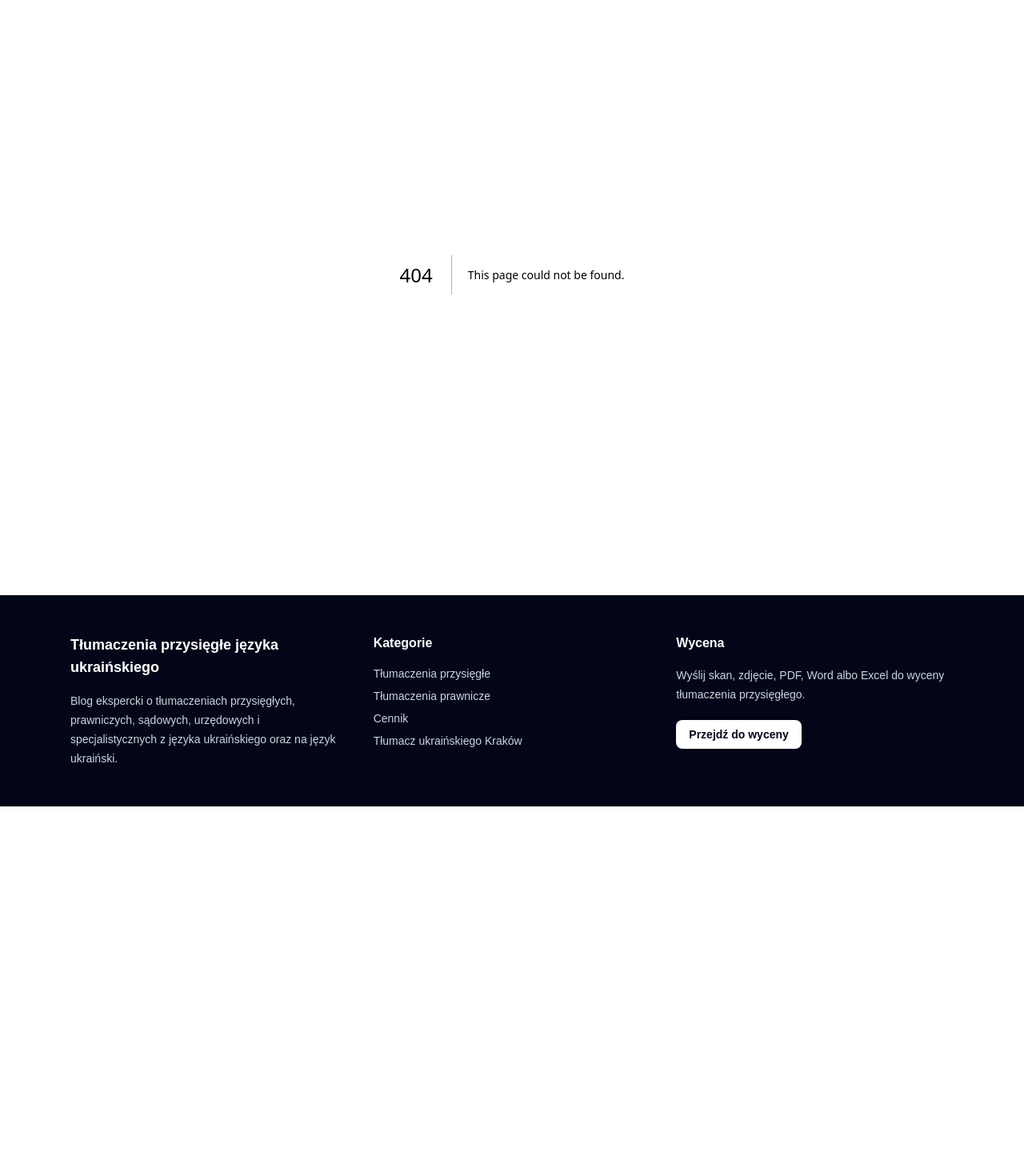
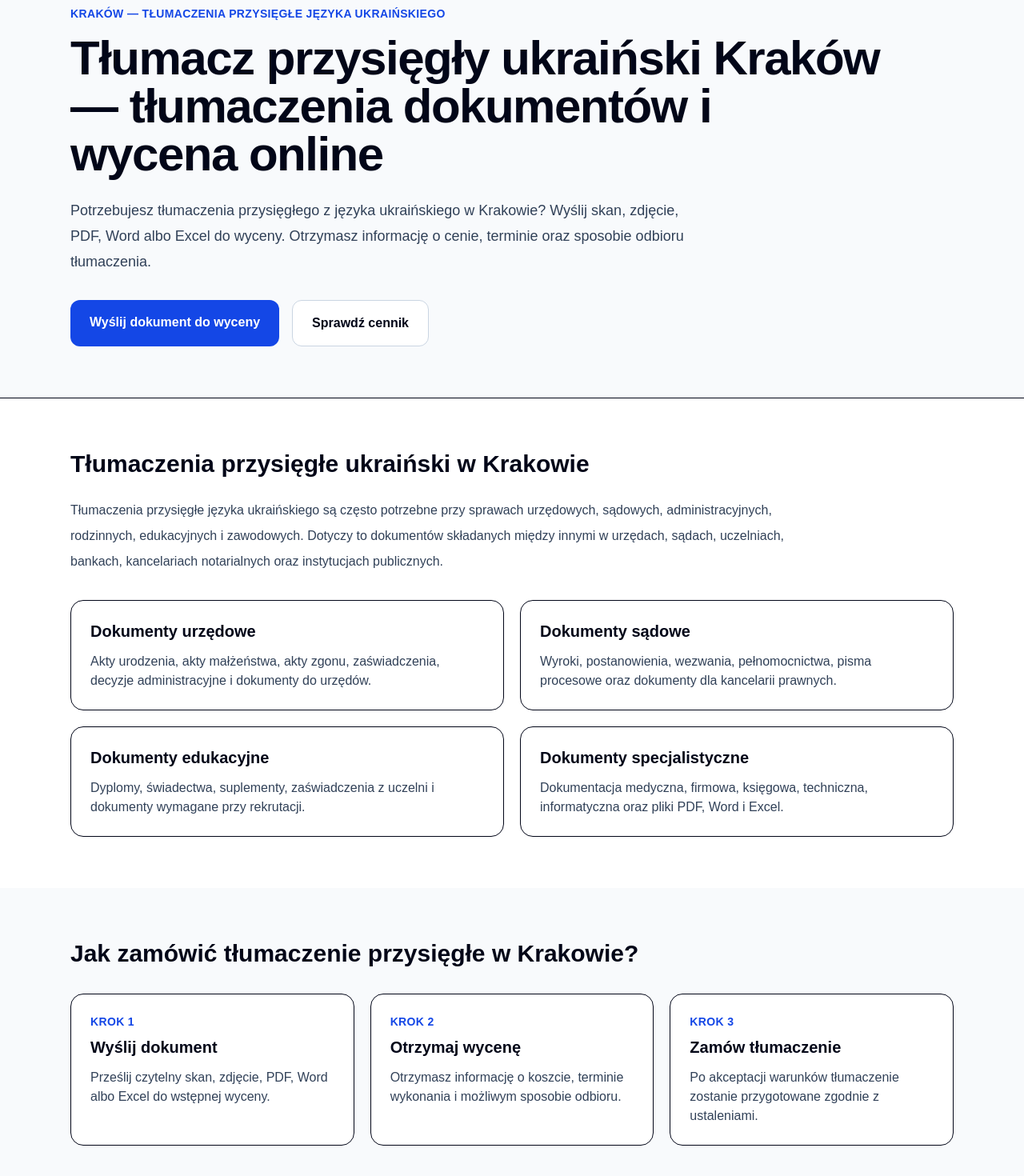
Before and after one commit to tzdh4c2pyw-tech/tlumaczenia-przysiegle-blog, a Next.js app: page /miasta/krakow in a window 1280 px wide. Before the commit this address had no page. Shown: the part 134-1604 px from the top of the page at 80% size. Before the commit the page ends 1142 px from the top, so only its background shows below. Built offline with nearby package versions, Linux system fonts and the light colour scheme.

Commit message:
Add Krakow local SEO page

```diff
--- /dev/null
+++ b/app/miasta/krakow/page.tsx
@@ -0,0 +1,188 @@
+import type { Metadata } from "next";
+
+export const metadata: Metadata = {
+  title: "Tłumacz przysięgły ukraiński Kraków — wycena online",
+  description:
+    "Tłumacz przysięgły języka ukraińskiego w Krakowie. Tłumaczenia dokumentów urzędowych, sądowych, prawniczych, medycznych i firmowych. Wyślij dokument do wyceny.",
+};
+
+export default function KrakowPage() {
+  return (
+    <main className="bg-white text-slate-950">
+      <section className="border-b bg-slate-50">
+        <div className="mx-auto max-w-6xl px-6 py-16">
+          <p className="mb-4 text-sm font-semibold uppercase tracking-wide text-blue-700">
+            Kraków — tłumaczenia przysięgłe języka ukraińskiego
+          </p>
+
+          <h1 className="max-w-5xl text-4xl font-bold tracking-tight md:text-6xl">
+            Tłumacz przysięgły ukraiński Kraków — tłumaczenia dokumentów i wycena online
+          </h1>
+
+          <p className="mt-6 max-w-3xl text-lg leading-8 text-slate-700">
+            Potrzebujesz tłumaczenia przysięgłego z języka ukraińskiego w
+            Krakowie? Wyślij skan, zdjęcie, PDF, Word albo Excel do wyceny.
+            Otrzymasz informację o cenie, terminie oraz sposobie odbioru
+            tłumaczenia.
+          </p>
+
+          <div className="mt-8 flex flex-col gap-4 sm:flex-row">
+            <a
+              href="https://tlumaczrosyjskiegoiukrainskiego.pl"
+              className="rounded-xl bg-blue-700 px-6 py-4 text-center font-semibold text-white hover:bg-blue-800"
+            >
+              Wyślij dokument do wyceny
+            </a>
+
+            <a
+              href="/cennik"
+              className="rounded-xl border border-slate-300 bg-white px-6 py-4 text-center font-semibold hover:bg-slate-50"
+            >
+              Sprawdź cennik
+            </a>
+          </div>
+        </div>
+      </section>
+
+      <section className="mx-auto max-w-6xl px-6 py-16">
+        <h2 className="text-3xl font-bold">
+          Tłumaczenia przysięgłe ukraiński w Krakowie
+        </h2>
+
+        <p className="mt-6 max-w-4xl leading-8 text-slate-700">
+          Tłumaczenia przysięgłe języka ukraińskiego są często potrzebne przy
+          sprawach urzędowych, sądowych, administracyjnych, rodzinnych,
+          edukacyjnych i zawodowych. Dotyczy to dokumentów składanych między
+          innymi w urzędach, sądach, uczelniach, bankach, kancelariach
+          notarialnych oraz instytucjach publicznych.
+        </p>
+
+        <div className="mt-8 grid gap-5 md:grid-cols-2">
+          <div className="rounded-2xl border p-6">
+            <h3 className="text-xl font-bold">Dokumenty urzędowe</h3>
+            <p className="mt-3 text-slate-700">
+              Akty urodzenia, akty małżeństwa, akty zgonu, zaświadczenia,
+              decyzje administracyjne i dokumenty do urzędów.
+            </p>
+          </div>
+
+          <div className="rounded-2xl border p-6">
+            <h3 className="text-xl font-bold">Dokumenty sądowe</h3>
+            <p className="mt-3 text-slate-700">
+              Wyroki, postanowienia, wezwania, pełnomocnictwa, pisma procesowe
+              oraz dokumenty dla kancelarii prawnych.
+            </p>
+          </div>
+
+          <div className="rounded-2xl border p-6">
+            <h3 className="text-xl font-bold">Dokumenty edukacyjne</h3>
+            <p className="mt-3 text-slate-700">
+              Dyplomy, świadectwa, suplementy, zaświadczenia z uczelni i
+              dokumenty wymagane przy rekrutacji.
+            </p>
+          </div>
+
+          <div className="rounded-2xl border p-6">
+            <h3 className="text-xl font-bold">Dokumenty specjalistyczne</h3>
+            <p className="mt-3 text-slate-700">
+              Dokumentacja medyczna, firmowa, księgowa, techniczna,
+              informatyczna oraz pliki PDF, Word i Excel.
+            </p>
+          </div>
+        </div>
+      </section>
+
+      <section className="bg-slate-50">
+        <div className="mx-auto max-w-6xl px-6 py-16">
+          <h2 className="text-3xl font-bold">
+            Jak zamówić tłumaczenie przysięgłe w Krakowie?
+          </h2>
+
+          <div className="mt-8 grid gap-5 md:grid-cols-3">
+            <div className="rounded-2xl border bg-white p-6">
+              <p className="text-sm font-semibold uppercase tracking-wide text-blue-700">
+                Krok 1
+              </p>
+
+              <h3 className="mt-2 text-xl font-bold">
+                Wyślij dokument
+              </h3>
+
+              <p className="mt-3 text-slate-700">
+                Prześlij czytelny skan, zdjęcie, PDF, Word albo Excel do
+                wstępnej wyceny.
+              </p>
+            </div>
+
+            <div className="rounded-2xl border bg-white p-6">
+              <p className="text-sm font-semibold uppercase tracking-wide text-blue-700">
+                Krok 2
+              </p>
+
+              <h3 className="mt-2 text-xl font-bold">
+                Otrzymaj wycenę
+              </h3>
+
+              <p className="mt-3 text-slate-700">
+                Otrzymasz informację o koszcie, terminie wykonania i możliwym
+                sposobie odbioru.
+              </p>
+            </div>
+
+            <div className="rounded-2xl border bg-white p-6">
+              <p className="text-sm font-semibold uppercase tracking-wide text-blue-700">
+                Krok 3
+              </p>
+
+              <h3 className="mt-2 text-xl font-bold">
+                Zamów tłumaczenie
+              </h3>
+
+              <p className="mt-3 text-slate-700">
+                Po akceptacji warunków tłumaczenie zostanie przygotowane zgodnie
+                z ustaleniami.
+              </p>
+            </div>
+          </div>
+        </div>
+      </section>
+
+      <section className="mx-auto max-w-6xl px-6 py-16">
+        <h2 className="text-3xl font-bold">
+          Najczęstsze dokumenty tłumaczone w Krakowie
+        </h2>
+
+        <div className="mt-8 grid gap-4 md:grid-cols-2">
+          <div className="rounded-xl border p-5">Akt urodzenia z Ukrainy</div>
+          <div className="rounded-xl border p-5">Akt małżeństwa z Ukrainy</div>
+          <div className="rounded-xl border p-5">Prawo jazdy z Ukrainy</div>
+          <div className="rounded-xl border p-5">Dyplom albo świadectwo</div>
+          <div className="rounded-xl border p-5">Zaświadczenie o niekaralności</div>
+          <div className="rounded-xl border p-5">Dokumenty do karty pobytu</div>
+          <div className="rounded-xl border p-5">Wyrok albo postanowienie sądu</div>
+          <div className="rounded-xl border p-5">Pełnomocnictwo albo umowa</div>
+        </div>
+      </section>
+
+      <section className="bg-blue-700 text-white">
+        <div className="mx-auto max-w-6xl px-6 py-16">
+          <h2 className="max-w-3xl text-3xl font-bold">
+            Tłumacz przysięgły ukraiński Kraków — wyślij dokument do wyceny
+          </h2>
+
+          <p className="mt-4 max-w-3xl text-lg text-blue-50">
+            Nie musisz od razu znać liczby znaków ani strony rozliczeniowej.
+            Wyślij dokument, a otrzymasz konkretną informację o cenie i terminie.
+          </p>
+
+          <a
+            href="https://tlumaczrosyjskiegoiukrainskiego.pl"
+            className="mt-8 inline-block rounded-xl bg-white px-6 py-4 font-semibold text-blue-700 hover:bg-blue-50"
+          >
+            Wyślij dokument do wyceny
+          </a>
+        </div>
+      </section>
+    </main>
+  );
+}
```
